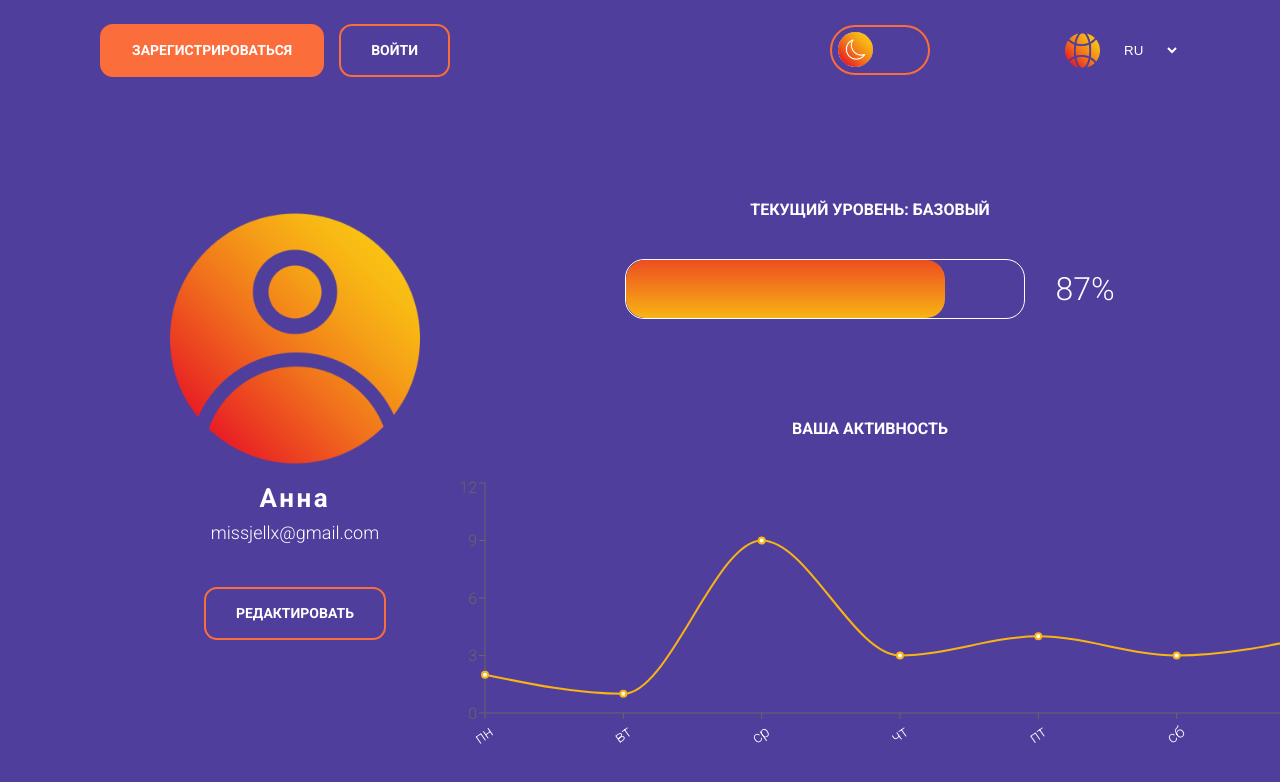
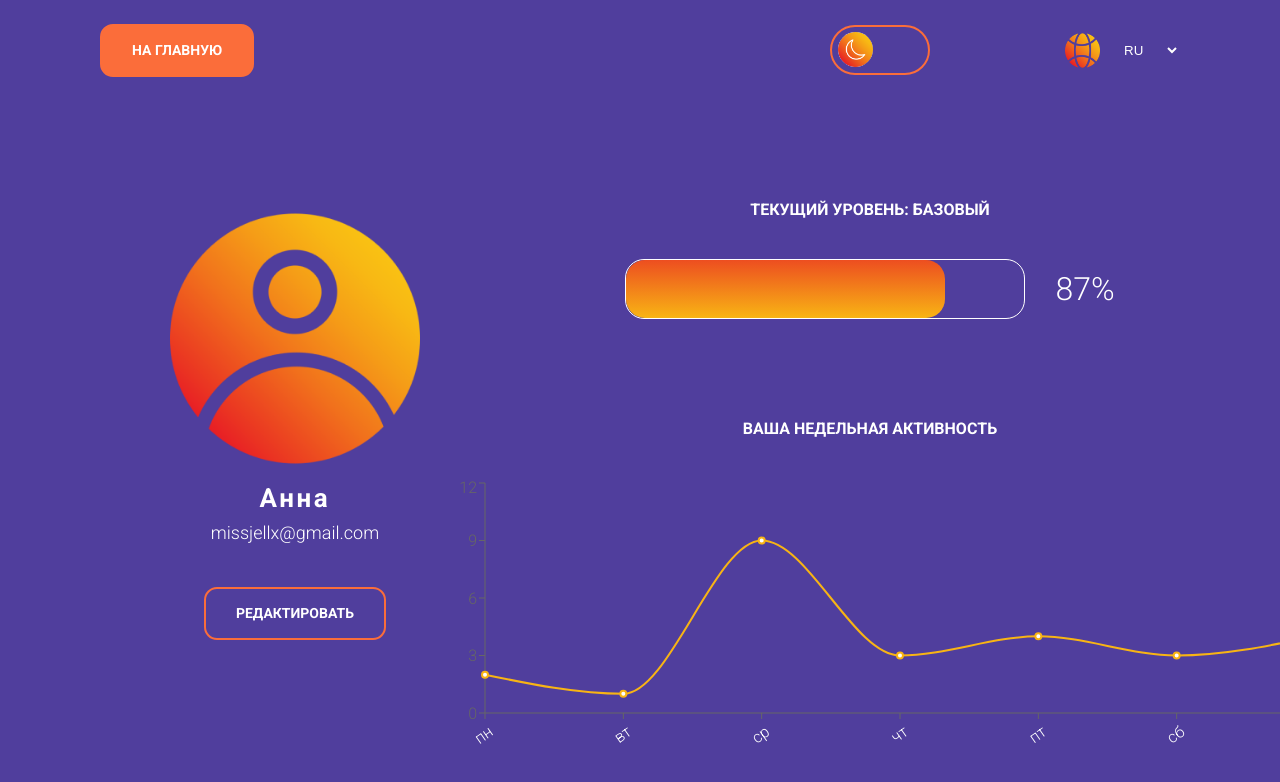
Before and after one commit to AnnaIgnatova/study-app, a React (Create React App) app in the folder study-app/: page /user in a window 1280 px wide. Shown: the top 782 px of the page. Built offline with nearby package versions, Linux system fonts and the light colour scheme.

Commit message:
feat: add translation

```diff
--- a/study-app/src/components/header/index.tsx
+++ b/study-app/src/components/header/index.tsx
@@ -1,4 +1,5 @@
 import { useTranslation } from 'react-i18next';
+import { Link, useLocation } from 'react-router-dom';
 import { FilledBtn } from '../filledBtn';
 import { Lang } from '../lang';
 import { NotFilledBtn } from '../notFilledBtn';
@@ -7,12 +8,21 @@ import './style.css';
 
 export const Header = () => {
   const { t } = useTranslation();
+  const location = useLocation();
+
   return (
     <div className="header">
-      <div className="header-container">
-        <FilledBtn text={t('header.signUpBtn')} />
-        <NotFilledBtn text={t('header.signInBtn')} />
-      </div>
+      {location.pathname === '/' && (
+        <div className="header-container">
+          <FilledBtn text={t('header.signUpBtn')} />
+          <NotFilledBtn text={t('header.signInBtn')} />
+        </div>
+      )}
+      {location.pathname === '/user' && (
+        <Link to="/main">
+          <FilledBtn text={t('header.toMain')} />
+        </Link>
+      )}
       <div className="header-container">
         <Theme />
         <Lang />
--- a/study-app/src/i18n/lang/en.ts
+++ b/study-app/src/i18n/lang/en.ts
@@ -6,5 +6,12 @@ export const enLang = {
   header: {
     signInBtn: 'sign in',
     signUpBtn: 'sign up',
+    toMain: 'go to main',
+  },
+  user: {
+    editBtn: 'edit',
+    currentLevel: 'current level:',
+    basic: 'basic',
+    activity: 'your weekly activity',
   },
 };
--- a/study-app/src/i18n/lang/ru.ts
+++ b/study-app/src/i18n/lang/ru.ts
@@ -6,5 +6,12 @@ export const ruLang = {
   header: {
     signInBtn: 'войти',
     signUpBtn: 'зарегистрироваться',
+    toMain: 'на главную',
+  },
+  user: {
+    editBtn: 'редактировать',
+    currentLevel: 'текущий уровень:',
+    basic: 'базовый',
+    activity: 'ваша недельная активность'
   },
 };
--- a/study-app/src/pages/user/index.tsx
+++ b/study-app/src/pages/user/index.tsx
@@ -2,19 +2,23 @@ import './style.css';
 import { NotFilledBtn } from './../../components/notFilledBtn';
 import { ProgressPlot } from './Plot';
 import { Link } from 'react-router-dom';
+import { useTranslation } from 'react-i18next';
 
 export const User = () => {
+  const { t } = useTranslation();
   return (
     <div className="user">
       <div className="user-info">
         <img src="./assets/avatar.png" alt="avatar" className="user-avatar" />
         <span className="user-name">Анна</span>
         <span className="user-email">missjellx@gmail.com</span>
-        <Link to="/settings"><NotFilledBtn text="редактировать" /></Link>
+        <Link to="/settings">
+          <NotFilledBtn text={t('user.editBtn')} />
+        </Link>
       </div>
       <div className="user-progress">
         <div className="progress-level">
-          Текущий уровень: <span className="current-level">Базовый</span>
+          {t('user.currentLevel')} <span className="current-level">{t('user.basic')}</span>
         </div>
         <div className="level-scale-wrapper">
           <div className="level-scale">
@@ -22,7 +26,7 @@ export const User = () => {
           </div>
           <span className="level-num">87%</span>
         </div>
-        <div className="progress-level">ваша активность</div>
+        <div className="progress-level">{t('user.activity')}</div>
         <ProgressPlot />
       </div>
     </div>
```
